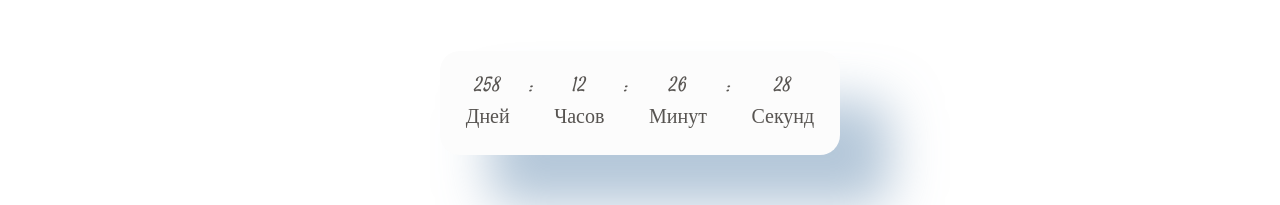
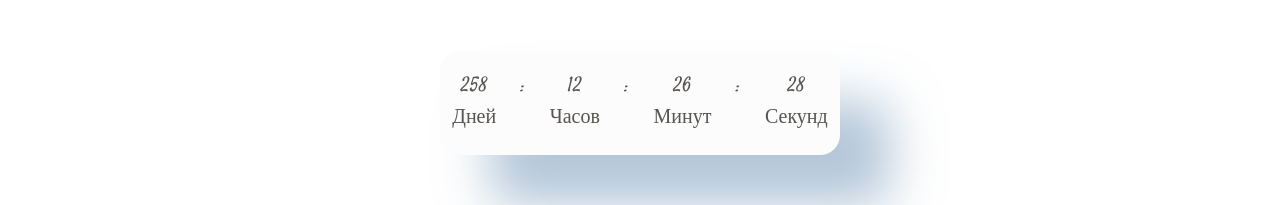
Before and after one commit to dicreate/wedding_invitation, a React (Vite) app: page / in a window 1280 px wide. Shown: the part 1593-1798 px from the top of the page. Built offline with nearby package versions, Linux system fonts and the light colour scheme.

Commit message:
feat: adaptive main text and timer

```diff
--- a/src/app.module.scss
+++ b/src/app.module.scss
@@ -26,6 +26,7 @@
 
    &Heart{
       font-size: calc(10vh + 10vw);
+      margin-top: calc(1vh + 1vw);
    }
 }
 
@@ -149,7 +150,12 @@
          line-height: 1;
       }
 
+      &Name {
+         line-height: 1;
+      }
+
       &Heart{
+         line-height: 1;
          font-size: calc(8vh + 8vw);
       }
    }
--- a/src/components/Timer/index.module.scss
+++ b/src/components/Timer/index.module.scss
@@ -9,8 +9,7 @@
 
    background-color: rgb(252, 252, 252);
    display: flex;
-   justify-content: center;
-   gap: 20px;
+   justify-content: space-around;
    max-width: 400px;
    border-radius: 20px;
    padding: 20px 0;
--- a/src/styles/global.scss
+++ b/src/styles/global.scss
@@ -12,7 +12,7 @@ html {
  }
 
 ::-webkit-scrollbar-thumb {
-	background-color: #888; /* Цвет ползунка скроллбара */
+	background-color: #c7c5c5; /* Цвет ползунка скроллбара */
 	border-radius: 6px; /* Закругление углов ползунка */
  }
 
@@ -23,3 +23,9 @@ html {
  ::-webkit-scrollbar-thumb:hover {
 	background-color: #555; /* Изменяем цвет ползунка при наведении */
  }
+
+ @media (max-width: 360px) {
+	html {
+		font-size: 8px;
+	}
+ }
```
